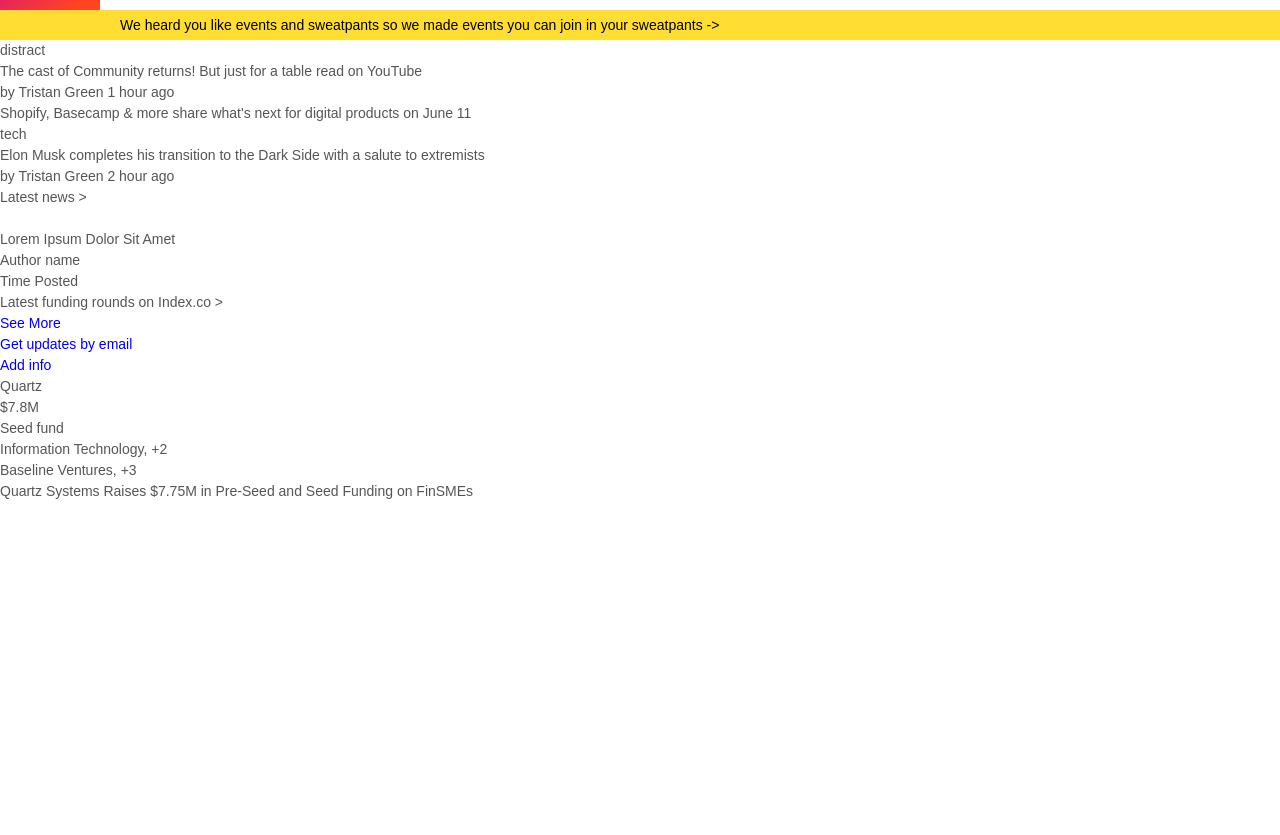
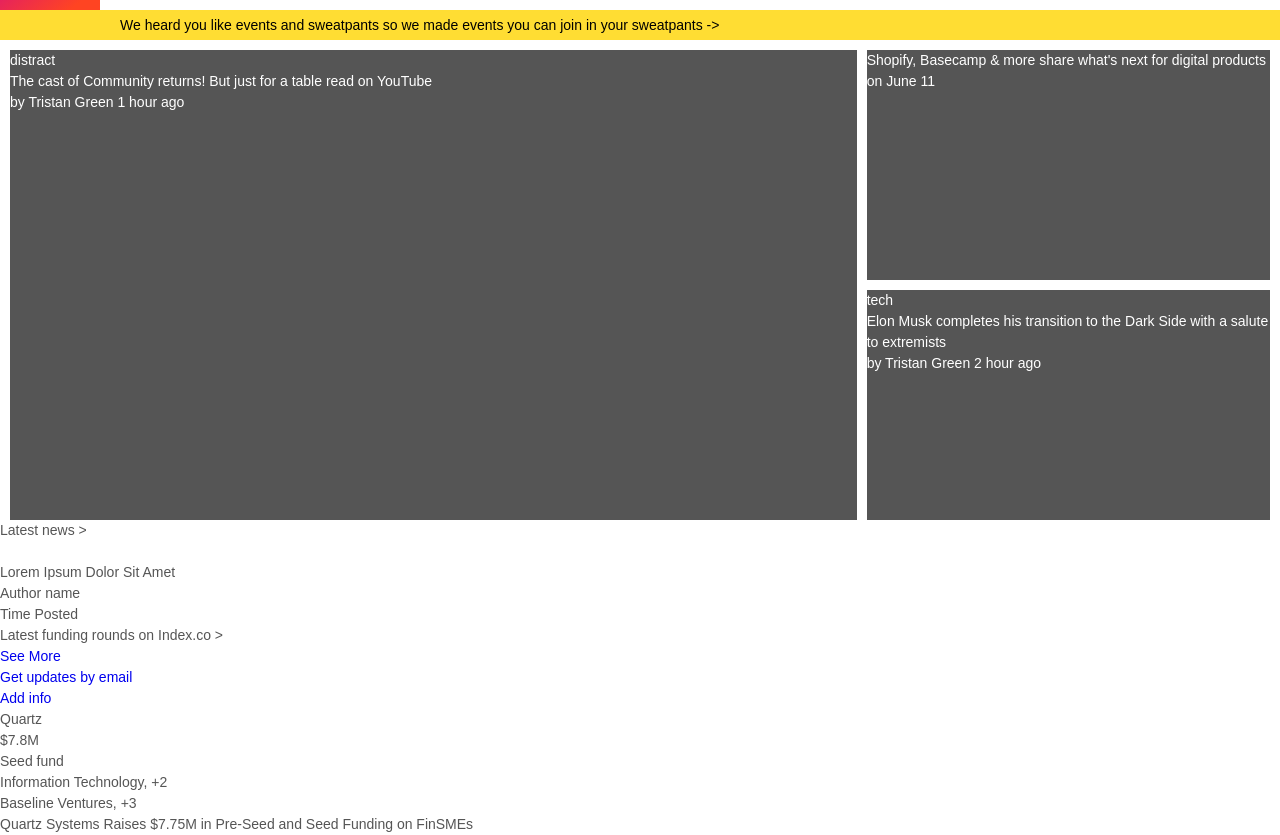
Before and after one commit to jtbarr75/next_web_homepage, a plain HTML site: page index.html in a window 1280 px wide. Shown: the part 70-905 px from the top of the page. Before the commit the page ends 800 px from the top, so only its background shows below. Drawn offline with Linux system fonts and the light colour scheme.

Commit message:
add template for featured section

```diff
--- a/index.html
+++ b/index.html
@@ -40,7 +40,7 @@
     <div class="nav-bottom">We heard you like events and sweatpants so we made events you can join in your sweatpants -></div>
   </nav>
   <main>
-    <div class="featured">
+    <section class="featured">
       <div class="featured-large">
         <h4 class="tag">distract</h4>
         <h1 class="featured-title">The cast of Community returns! But just for a table read on YouTube</h1>
@@ -56,7 +56,7 @@
           <h5 class="featured-byline">by Tristan Green 2 hour ago</h5>
         </div>
       </div>
-    </div>
+    </section>
     <section class="latest">
       <h1 class="heading">Latest news ></h1>
       <div class="latest-grid">
--- a/style.css
+++ b/style.css
@@ -87,3 +87,32 @@ nav li {
 .nav-mid a {
   color: #555;
 }
+
+/* Featured Section */
+
+.featured {
+  display: flex;
+  height: 60vh;
+}
+
+.featured-large,
+.featured-small {
+  background-color: #555;
+  color: #fff;
+  margin: 10px 0 0 10px;
+}
+
+.featured-large {
+  flex: 2;
+}
+
+.featured-small-container {
+  flex: 1;
+  display: flex;
+  flex-direction: column;
+}
+
+.featured-small {
+  flex: 1;
+  margin-right: 10px;
+}
```
